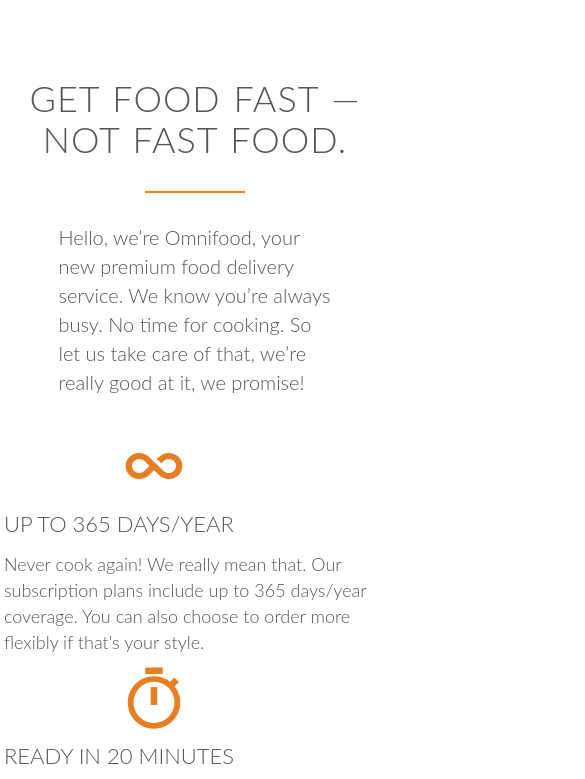
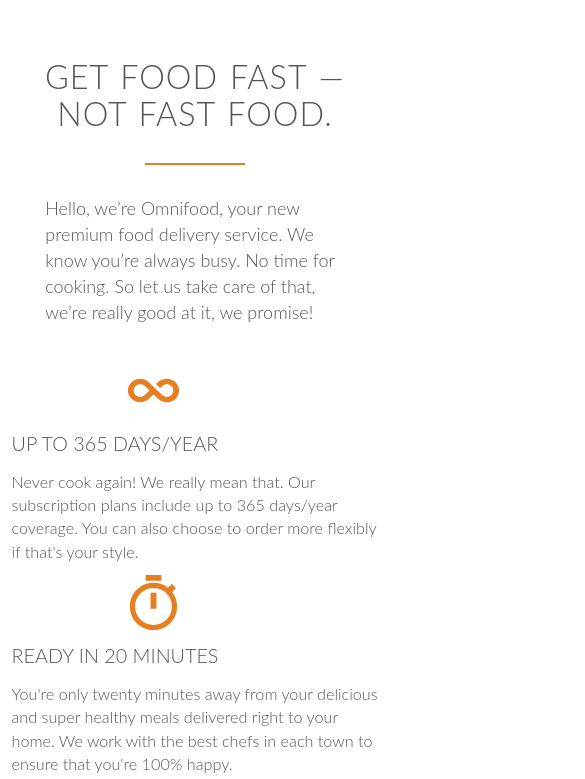
Before and after one commit to alcazardaas/UDEMY_Omnifood, a website: page src/index.html in a window 390 px wide. Shown: the part 846-1625 px from the top of the page, 585 px wide, since content can reach past the window. Drawn offline with nearby package versions, Linux system fonts and the light colour scheme.

Commit message:
Responsive from 1023px to 1200px

```diff
--- a/src/index.html
+++ b/src/index.html
@@ -2,8 +2,13 @@
 
 <html lang="en">
     <head>
-        <link rel="stylesheet" type="text/css" href="vendors/css/normalize.css">       <link rel="stylesheet" type="text/css" href="vendors/css/grid.css">
+
+        <meta name="viewport" content="width=device-width, initial-scale=1.0">
+
+        <link rel="stylesheet" type="text/css" href="vendors/css/normalize.css">
+        <link rel="stylesheet" type="text/css" href="vendors/css/grid.css">
         <link rel="stylesheet" type="text/css" href="resources/css/style.css">
+        <link rel="stylesheet" type="text/css" href="resources/css/queries.css">
         <link href="https://fonts.googleapis.com/css?family=Open+Sans" rel="stylesheet">
 
         <title>Omnifood</title>
--- /dev/null
+++ b/src/resources/css/queries.css
@@ -0,0 +1,30 @@
+/*           SMALLER THAN THE 1140PX ROW    */
+@media only screen and (max-width: 1200px) {
+    .hero-text-box{
+        width: 100%;
+        padding: 0 2%;
+    }
+
+    .row { padding: 0 2%; }
+}
+
+/*          BIG TABLETS                    */
+@media only screen and (max-width: 1023px) {
+    body { font-size: 18px; }
+    section { padding: 60px 0; }
+
+    .long-copy {
+        width: 80%;
+        margin-left: 10%;
+    }
+}
+
+/*        SMALL TABLETS PHONES            */
+@media only screen and (max-width: 767px) {
+
+}
+
+/*               SMALL PHONES            */
+@media only screen and (max-width: 480px) {
+
+}
```
